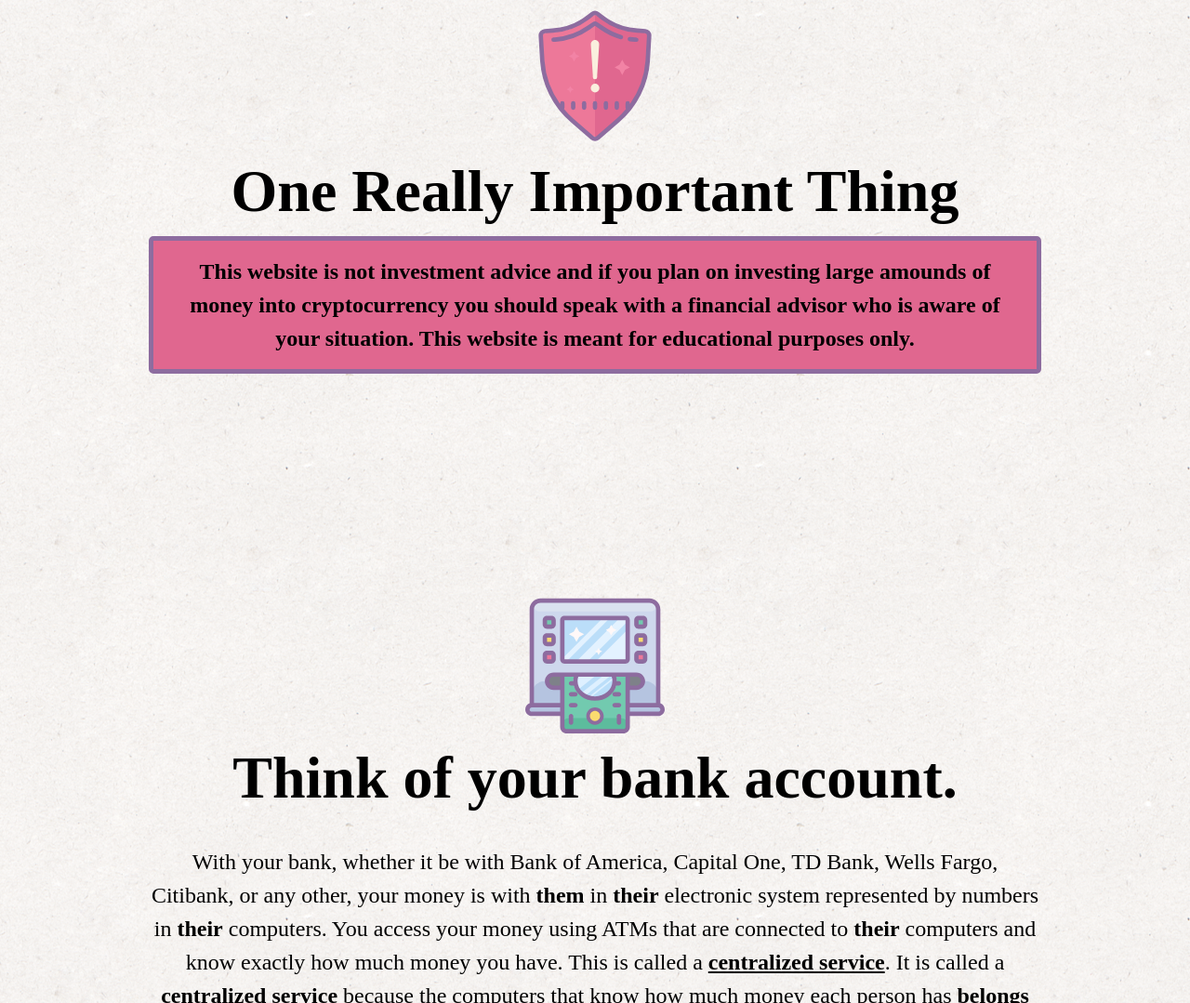
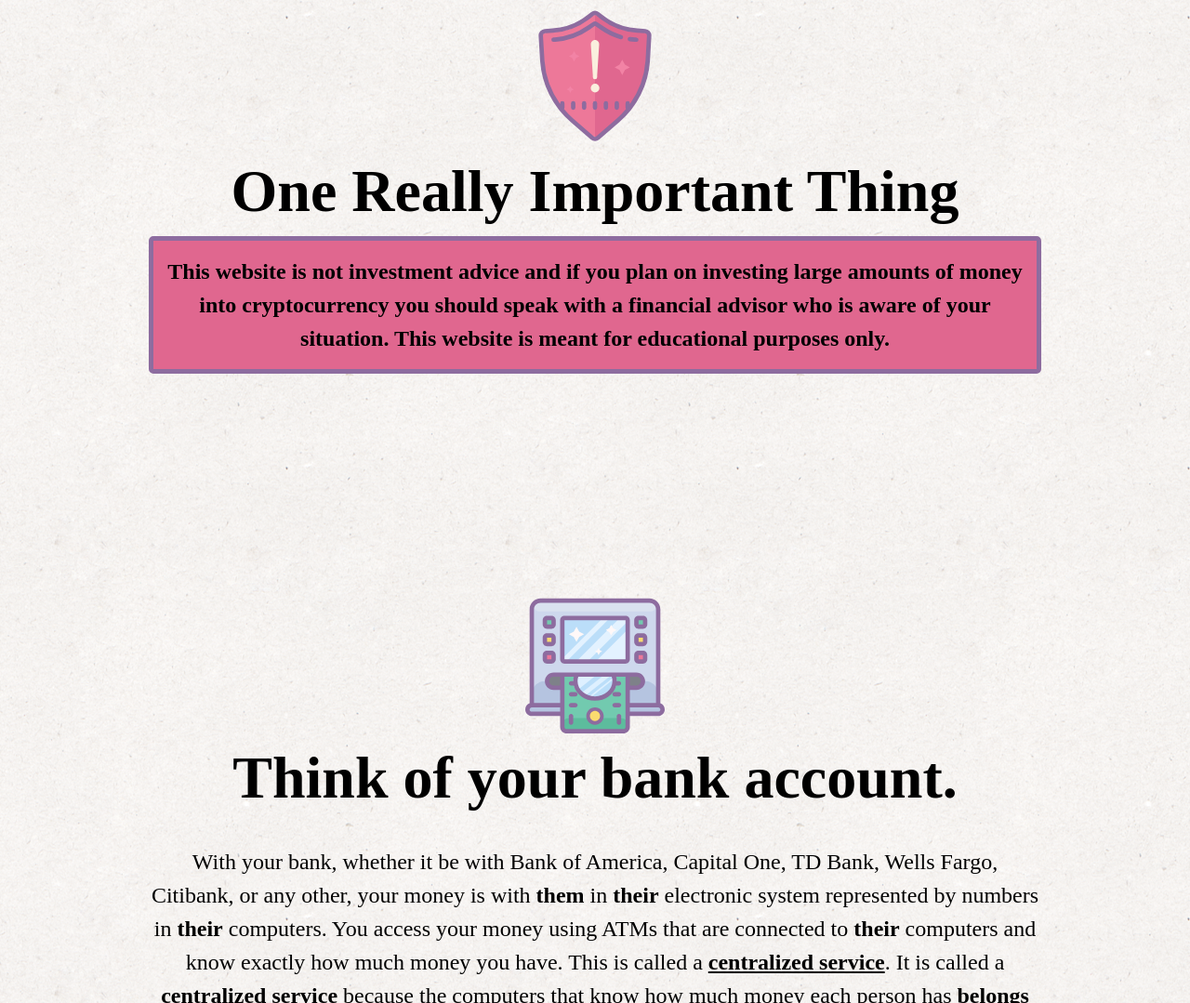
Before and after one commit to sgehly/CryptoForGrandma, a plain HTML site: page index.html in a window 1280 px wide. Shown: the part 995-2074 px from the top of the page at 93% size. Drawn offline with Linux system fonts and the light colour scheme; a web font is replaced by a local one.

Commit message:
Update index.html

```diff
--- a/index.html
+++ b/index.html
@@ -19,7 +19,7 @@
 		<div class="flex flex-center section">
 			<img src="./img/icons8-warning_shield.svg" height="150px">
 			<h1>One Really Important Thing</h1>
-			<p class="small center" style="background:#e0678f;border-radius:5px;padding:15px;border:5px solid #8d6c9f;"><b style="font-weight:900;color:black;">This website is not investment advice and if you plan on investing large amounds of money into cryptocurrency you should speak with a financial advisor who is aware of your situation. This website is meant for educational purposes only.</u></b></p>
+			<p class="small center" style="background:#e0678f;border-radius:5px;padding:15px;border:5px solid #8d6c9f;"><b style="font-weight:900;color:black;">This website is not investment advice and if you plan on investing large amounts of money into cryptocurrency you should speak with a financial advisor who is aware of your situation. This website is meant for educational purposes only.</u></b></p>
 		</div>
 		<div class="flex flex-center section">
 			<img src="./img/icons8-atm.svg" height="150px">
```
